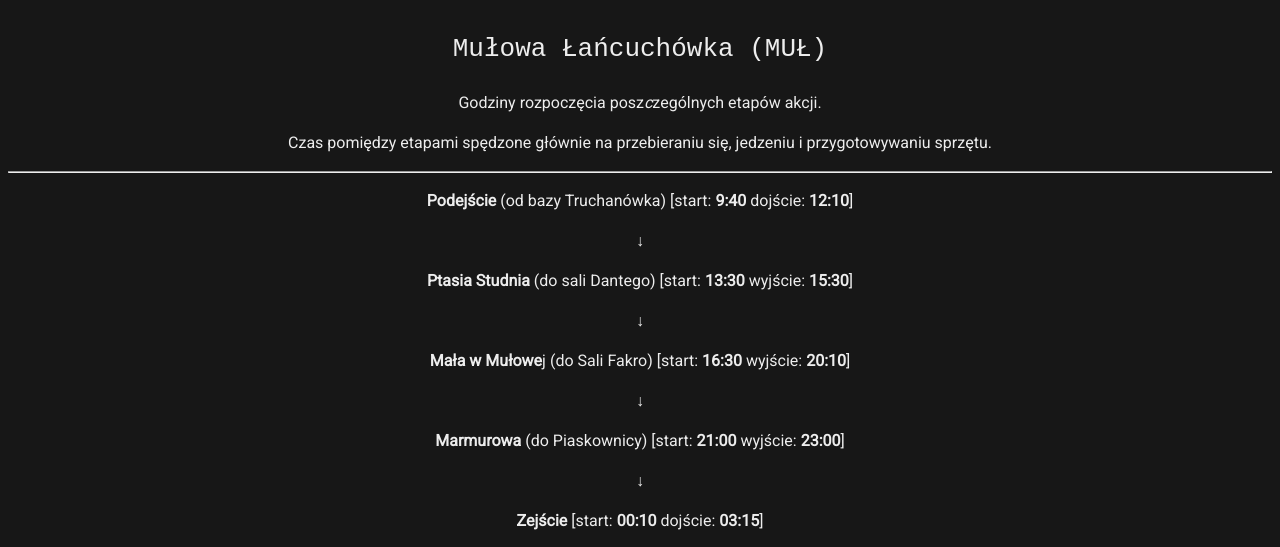
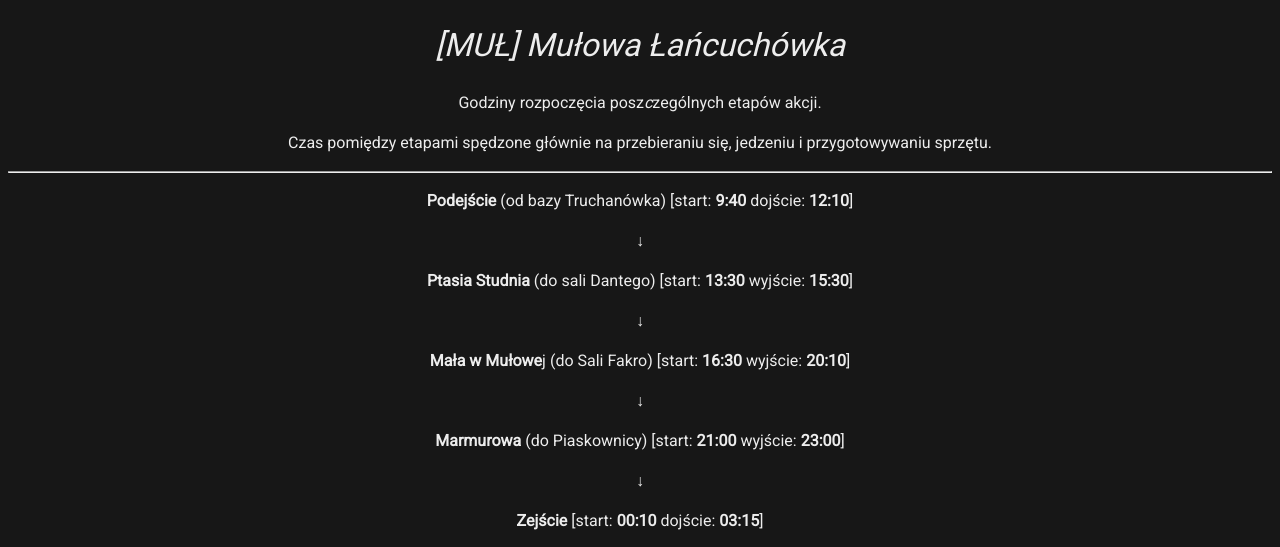
Before and after one commit to dziury/szkice, a Jekyll site: the page built from Relacje/MUŁ - Mułowa Łańcuchówka.md, in a window 1280 px wide, cut to the strip 0-547 px from the top of the page. Built offline with Jekyll 4.4.1, drawn with Linux system fonts in a browser that asks for light colours; our own code applies the rules of GitHub Pages for plain Markdown files.

Commit message:
italic title

````diff
--- a/Relacje/MUŁ - Mułowa Łańcuchówka.md
+++ b/Relacje/MUŁ - Mułowa Łańcuchówka.md
@@ -1,4 +1,4 @@
-# ```Mułowa Łańcuchówka (MUŁ)```
+# *[MUŁ] Mułowa Łańcuchówka*
 
 
 
````
